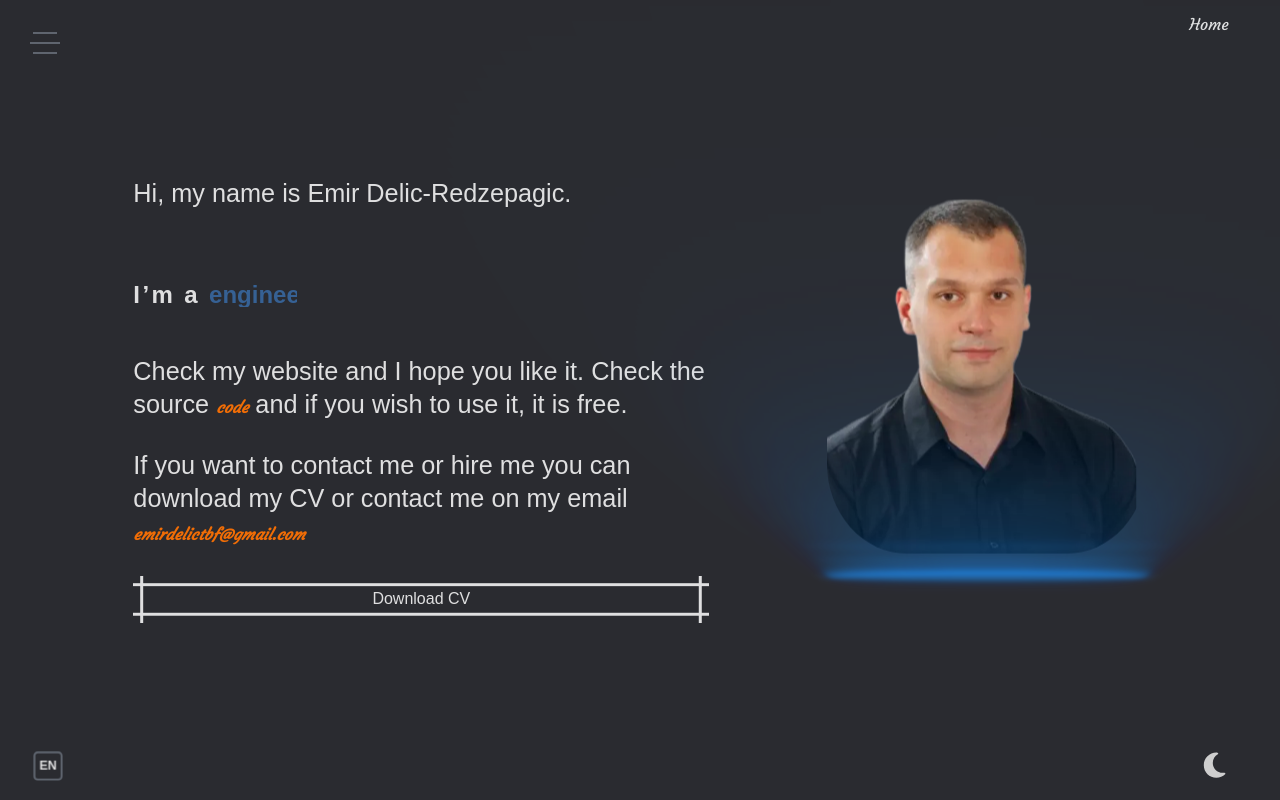
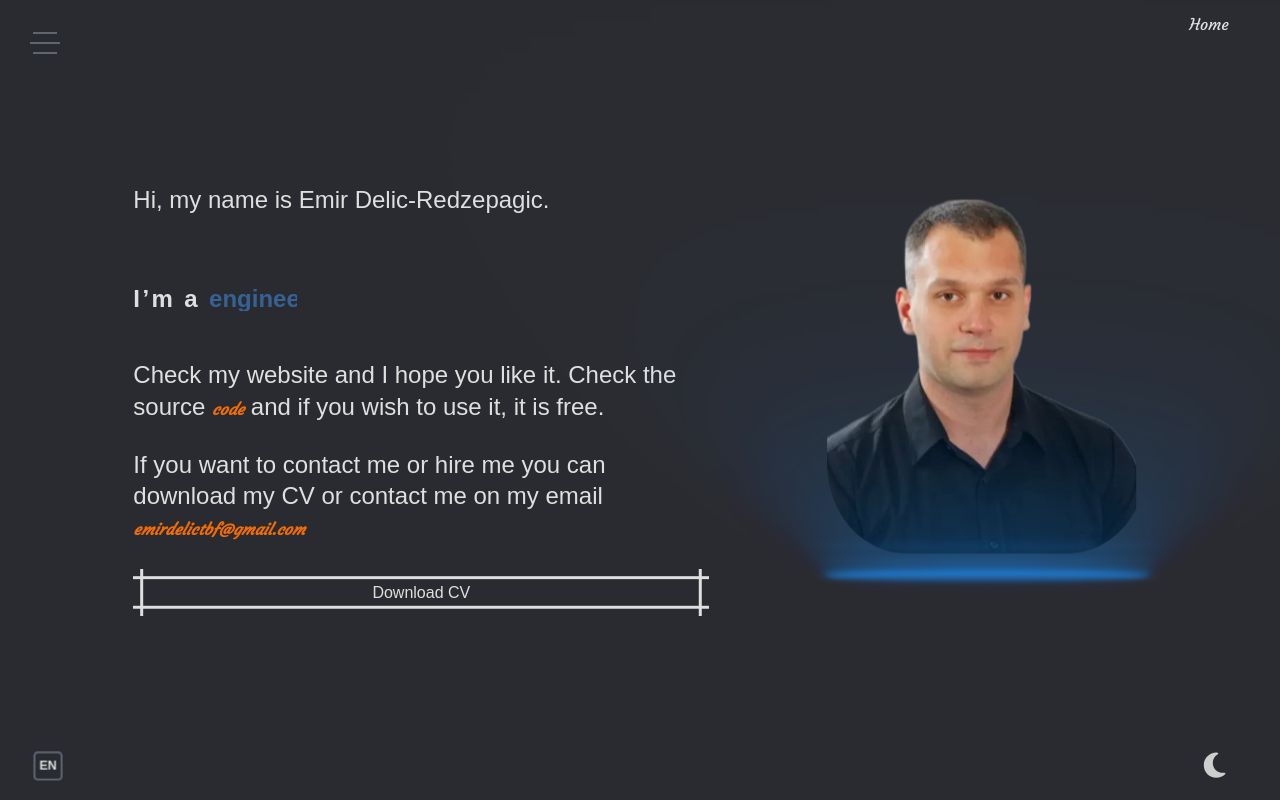
Before and after one commit to EmirDelicR/curriculum-v2, a React (Vite) app: page / in a window 1280 px wide. Built offline with nearby package versions, Linux system fonts and the light colour scheme.

Commit message:
Fix animated text

```diff
--- a/src/UI/components/animatedText/AnimatedText.scss
+++ b/src/UI/components/animatedText/AnimatedText.scss
@@ -1,5 +1,5 @@
 .animated-text {
-  font-size: clamp(0.8rem, 0.5rem + 1.35vw, 1.6rem);
+  font-size: clamp(0.9rem, 0.5rem + 1.25vw, 1.5rem);
   margin-bottom: 1em;
   line-height: 1.3em;
   animation: animate-text 1s ease-in-out;
```
